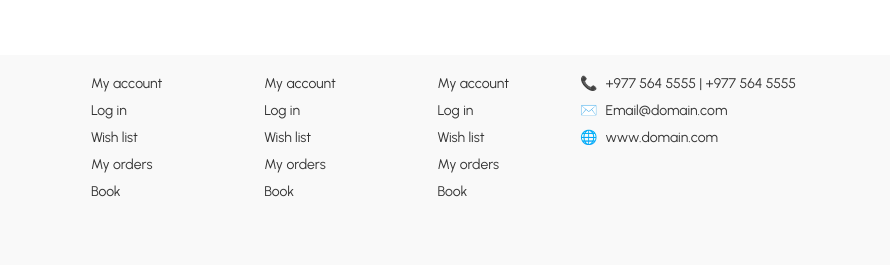
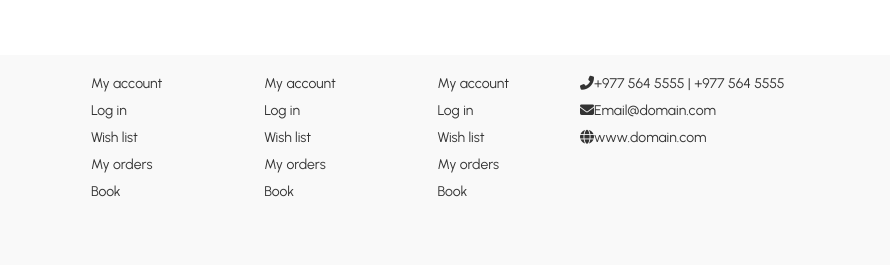
Before and after one commit to mohamed-sayed-elmahdy/E-commerce, a plain HTML site: page index.html in a window 1280 px wide. Shown: the part 3929-4194 px from the top of the page, 390-1280 px from the left. Drawn offline with Linux system fonts and the light colour scheme; a web font is replaced by a local one.

```diff
--- a/index.html
+++ b/index.html
@@ -882,9 +882,9 @@
         </div>
         <div class="footer-contact">
           <ul>
-            <li><span>📞</span> +977 564 5555 | +977 564 5555</li>
-            <li><span>✉️</span> Email@domain.com</li>
-            <li><span>🌐</span> www.domain.com</li>
+            <li><i class="fas fa-phone-alt"></i> +977 564 5555 | +977 564 5555</li>
+            <li><i class="fas fa-envelope"></i> Email@domain.com</li>
+            <li><i class="fas fa-globe"></i> www.domain.com</li>
           </ul>
         </div>
       </div>
```
